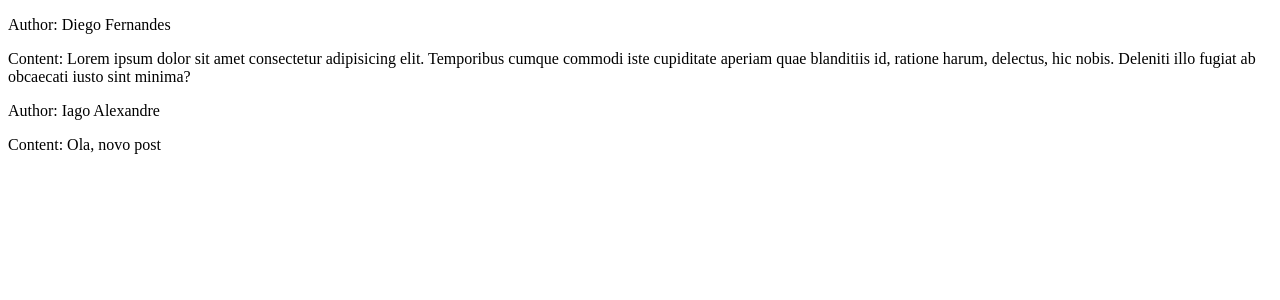
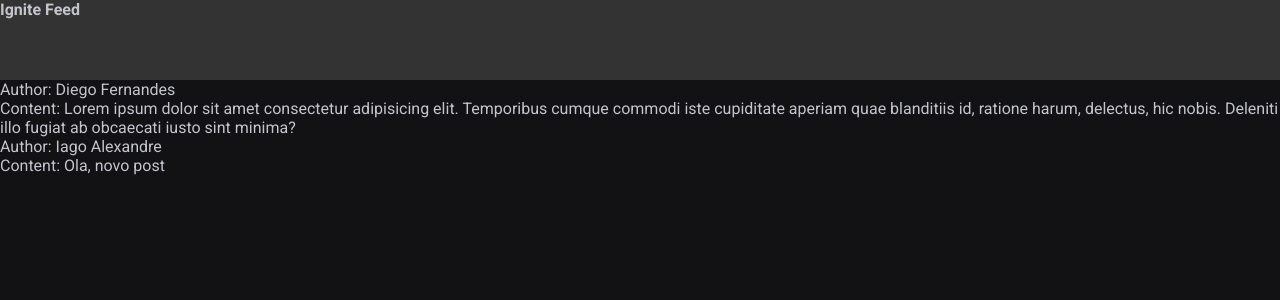
Before and after one commit to IagoAndrade16/react-fundamentals, a React (Vite) app: page / in a window 1280 px wide. Shown: the top 300 px of the page. Built offline with nearby package versions, Linux system fonts and the light colour scheme.

Commit message:
estrutura da aplicacao - CSS global

```diff
--- a/index.html
+++ b/index.html
@@ -1,13 +1,22 @@
 <!DOCTYPE html>
 <html lang="en">
+
 <head>
   <meta charset="UTF-8" />
+
+  <link rel="preconnect" href="https://fonts.googleapis.com" >
+  <link rel="preconnect" href="https://fonts.gstatic.com" crossorigin >
+
   <link rel="icon" type="image/svg+xml" href="/vite.svg" />
   <meta name="viewport" content="width=device-width, initial-scale=1.0" />
+
+  <link href="https://fonts.googleapis.com/css2?family=Roboto:wght@400;700&display=swap" rel="stylesheet" >
   <title>Vite + React</title>
 </head>
+
 <body>
   <div id="root"></div>
   <script type="module" src="/src/main.jsx"></script>
 </body>
+
 </html>
--- a/src/App.jsx
+++ b/src/App.jsx
@@ -1,8 +1,11 @@
+import { Header } from "./components/Header"
 import { Post } from "./Post"
+import "./global.css"
 
 export function App() {
   return (
     <div>
+      <Header />
       <Post
       author="Diego Fernandes"
       content="Lorem ipsum dolor sit amet consectetur adipisicing elit. Temporibus cumque commodi iste cupiditate aperiam quae blanditiis id, ratione harum, delectus, hic nobis. Deleniti illo fugiat ab obcaecati iusto sint minima?"
--- /dev/null
+++ b/src/components/Header.jsx
@@ -0,0 +1,9 @@
+import styles from './Header.module.css'
+
+export function Header() {
+  return (
+    <header className={styles.header}>
+    <strong>Ignite Feed</strong>
+    </header>
+  );
+}
--- /dev/null
+++ b/src/components/Header.module.css
@@ -0,0 +1,4 @@
+.header {
+  background-color: #333;
+  height: 80px;
+}
--- /dev/null
+++ b/src/global.css
@@ -0,0 +1,29 @@
+:root {
+  --white: #fff;
+  --gray-100: #e1e1e6;
+  --gray-300: #c4c4cc;
+  --gray-400: #8d8d99;
+  --gray-600: #323238;
+  --gray-700: #29292e;
+  --gray-800: #202024;
+  --gray-900: #121214;
+
+  --green-500: #00875f;
+}
+
+* {
+  margin: 0;
+  padding: 0;
+  box-sizing: border-box;
+}
+
+body {
+  background-color: var(--gray-900);
+  color: var(--gray-300);
+  -webkit-font-smoothing: antialiased;
+}
+body, input, textarea, button {
+  font-family: 'Roboto', sans-serif;
+  font-weight: 400;
+  font-size: 1rem;
+}
```
Lines whose indentation alone changed are shown as unchanged.
